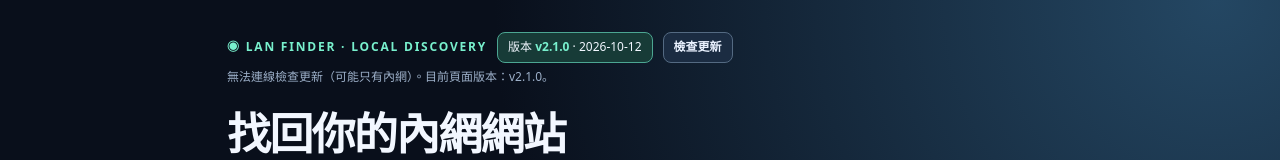
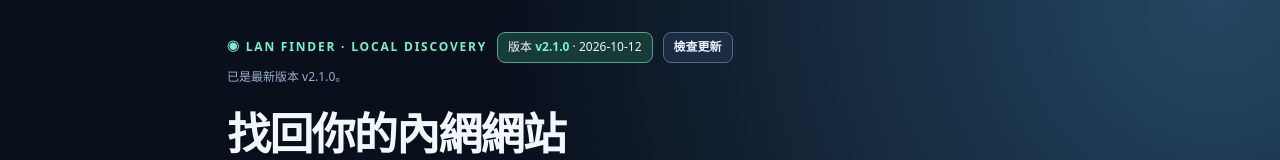
Before and after one commit to harrylin0312/tool, a plain HTML site: page lan-finder/index.html in a window 1280 px wide. Shown: the top 160 px of the page. Drawn offline with Linux system fonts and the light colour scheme.

Commit message:
fix(lan-finder): correctly parse manifest semantic version

```diff
--- a/lan-finder/index.html
+++ b/lan-finder/index.html
@@ -89,7 +89,7 @@ async function checkForUpdates(){
   const response=await fetch("./version.json?check="+Date.now(),{cache:"no-store",signal:controller.signal});
   if(!response.ok)throw Error("HTTP "+response.status);
   const manifest=await response.json();
-  if(!manifest||!/^\\d+\\.\\d+\\.\\d+$/.test(manifest.version))throw Error("版本資訊格式錯誤");
+  if(!manifest||!/^\d+\.\d+\.\d+$/.test(manifest.version))throw Error("版本資訊格式錯誤");
   if(manifest.version===BUILD_VERSION){
    newerVersion="";
    $("reloadUpdate").hidden=true;
```
